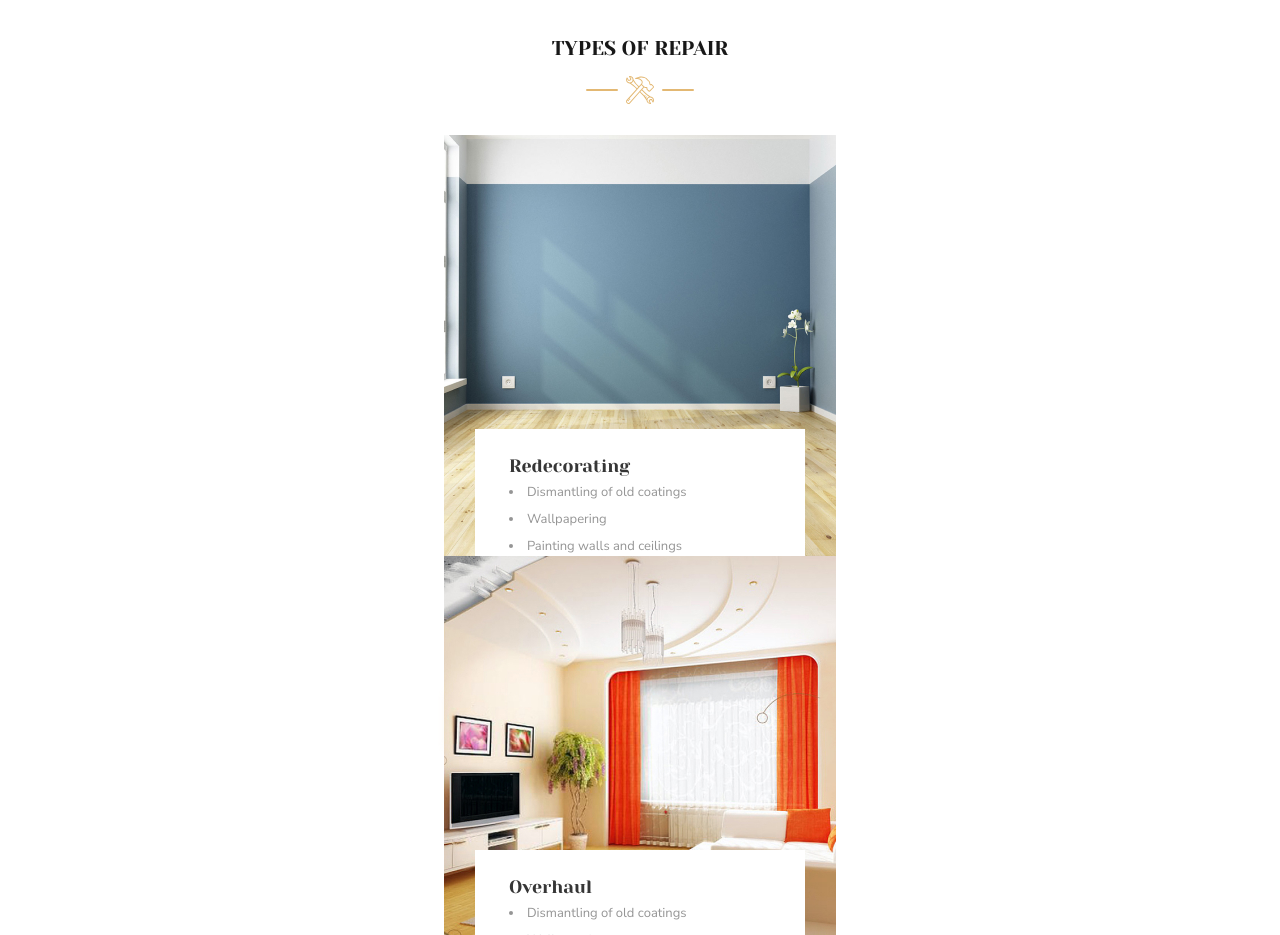
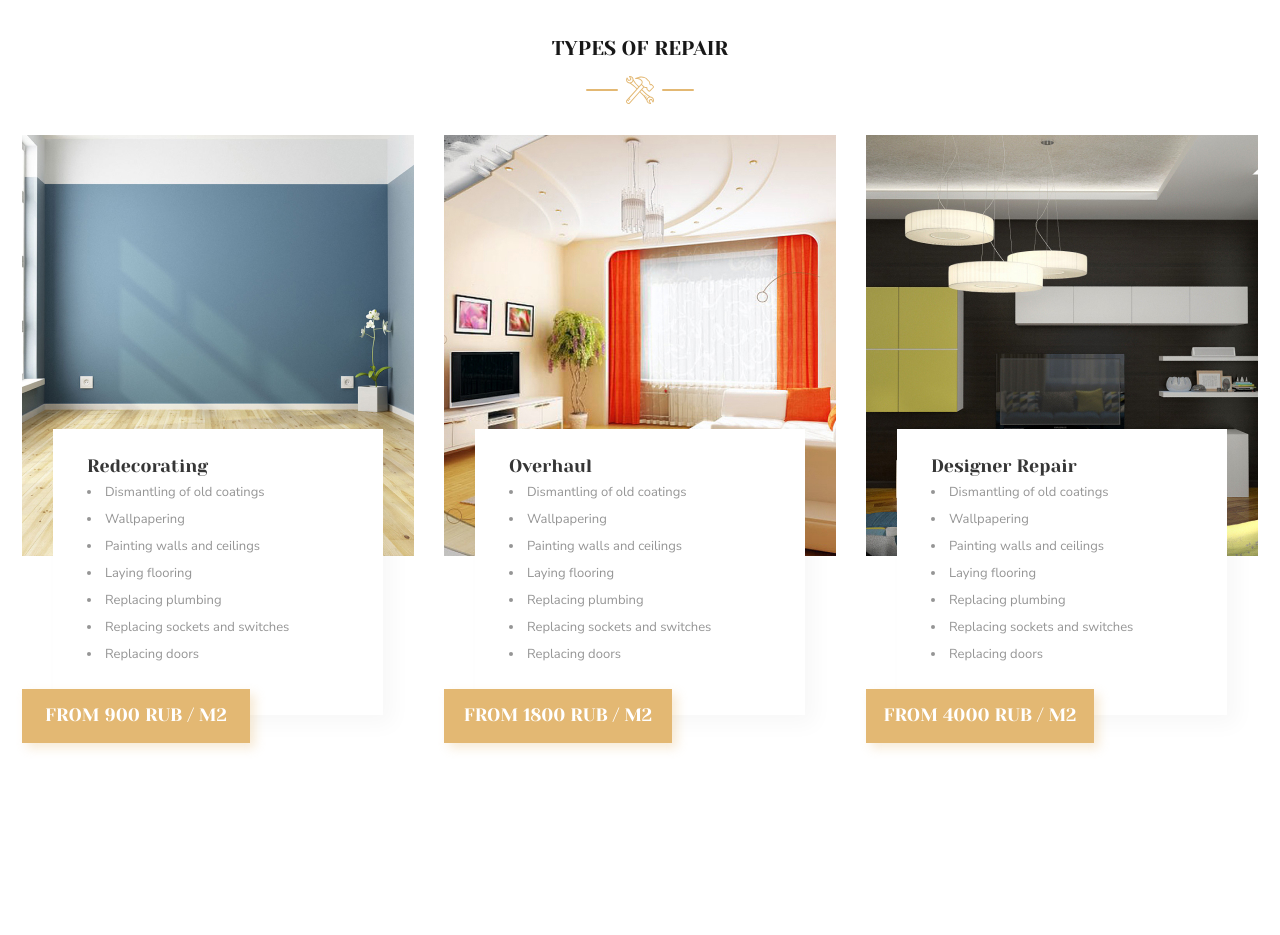
Before and after one commit to w01z/repair, a plain HTML site: page index.html in a window 1280 px wide. Shown: the part 2560-3495 px from the top of the page. After the commit the page ends 3328 px from the top, so only its background shows below. Drawn offline with Linux system fonts and the light colour scheme.

Commit message:
added full section_4

```diff
--- a/css/styles.css
+++ b/css/styles.css
@@ -553,3 +553,9 @@ input::-webkit-input-placeholder {
     align-items: center;
     margin-top: -26px;
 }
+
+.types_of_repair {
+    display: flex;
+    width: 1236px;
+    justify-content: space-between;
+}
--- a/index.html
+++ b/index.html
@@ -124,6 +124,7 @@
                 <div class="camera flex">
                     <img src="images/tools.svg" alt="tools">
                 </div>
+                <div class="types_of_repair">
                     <div class="redecor">
                         <div class="h_redecor">Redecorating
                             <ul class="ul_redecor">
@@ -167,6 +168,7 @@
                         <div class="price_designer_repair">from 4000 rub / m2</div>
                     </div>
                 </div>
+            </div>
         </section>
     </main>
 
```
Lines whose indentation alone changed are shown as unchanged.
